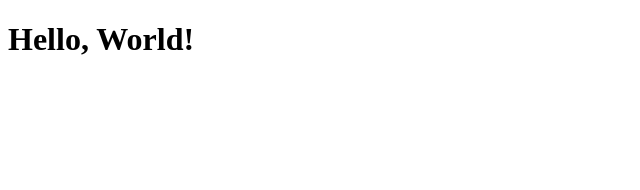
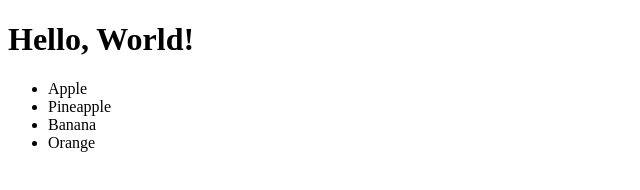
Before and after one commit to frontend402/test, a plain HTML site: page index.html in a window 1280 px wide. Shown: the whole page, without its empty margins (0-640 px from the left). Drawn offline with Linux system fonts and the light colour scheme.

Commit message:
add fruits list

```diff
--- a/index.html
+++ b/index.html
@@ -10,5 +10,12 @@
 
   <h1>Hello, World!</h1>
 
+  <ul>
+    <li>Apple</li>
+    <li>Pineapple</li>
+    <li>Banana</li>
+    <li>Orange</li>
+  </ul>
+
 </body>
 </html>
```
Also changed, not shown: about.html (deleted), contacts.html (deleted), services.html (deleted), style.css (deleted).
